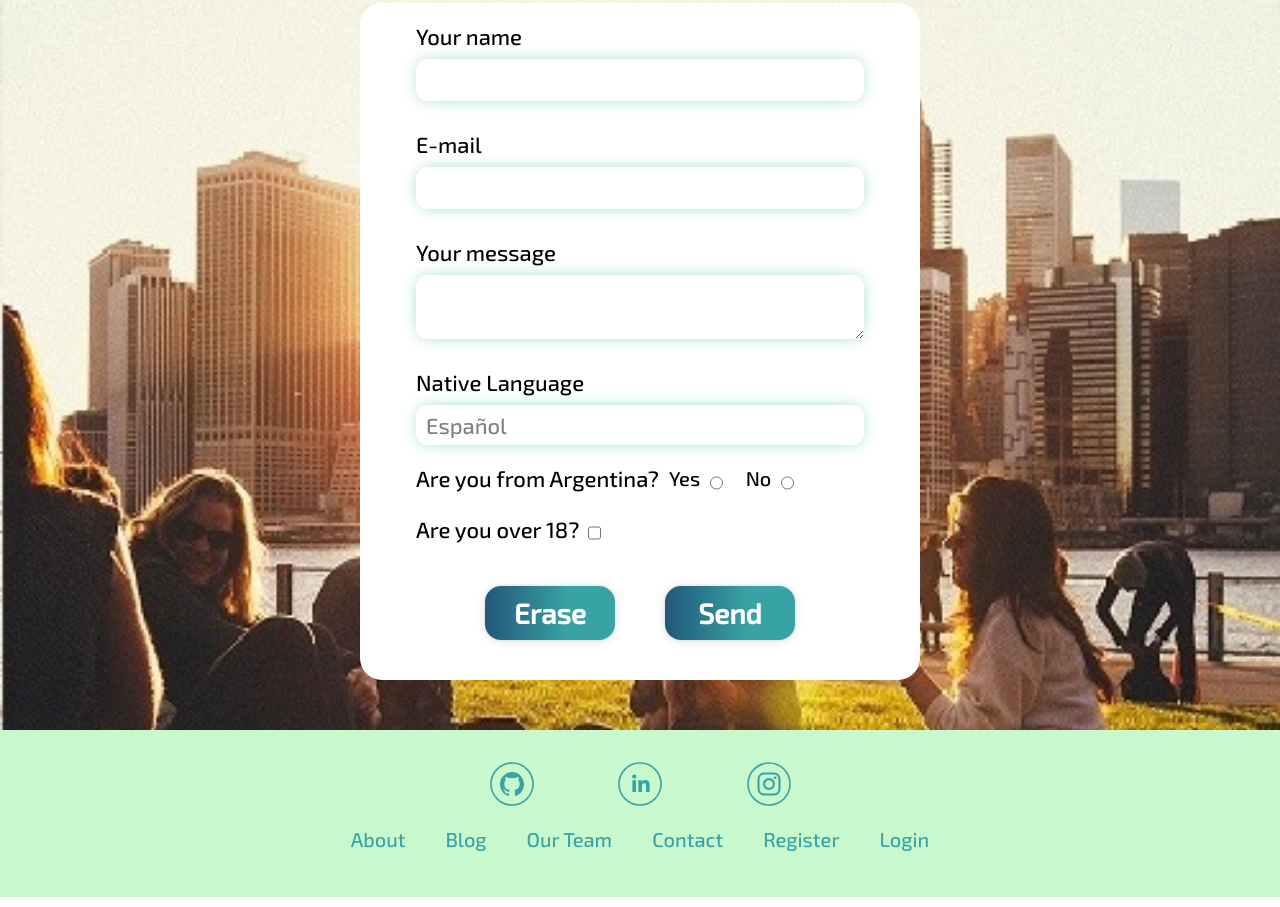
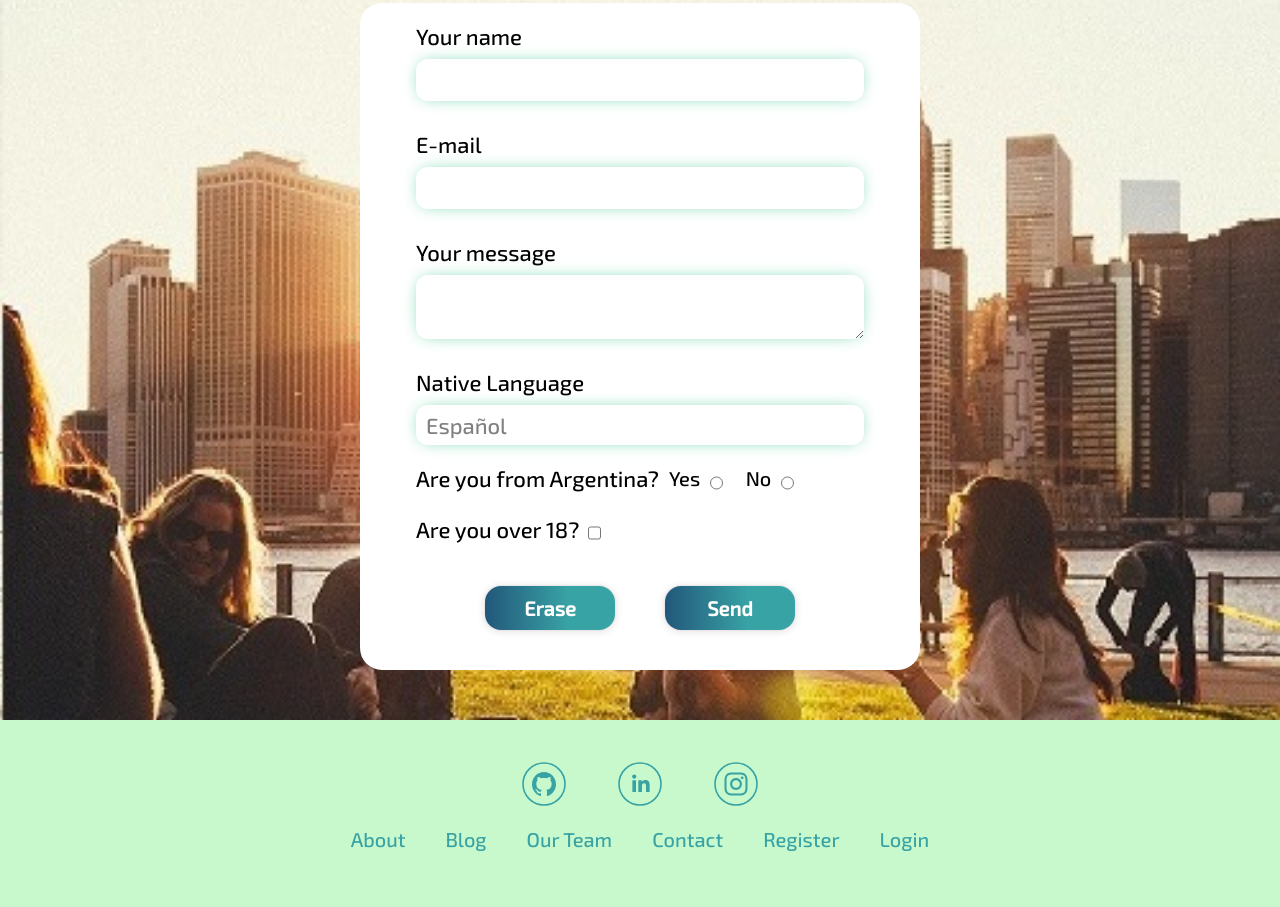
Before and after one commit to noeliaava/mae_nucba, a plain HTML site: page index.html in a window 1280 px wide. Shown: the part 3600-4507 px from the top of the page. Drawn offline with Linux system fonts and the light colour scheme.

Commit message:
Login form

```diff
--- a/css/style.css
+++ b/css/style.css
@@ -961,7 +961,7 @@ input[type="checkbox"] {
     .blog__header {
         padding-top: 20px;
     }
-    .blog__header h3, button{
+    .blog__header h3, button {
         font-size: 24px;
     }
     .blog__header h3, .blog__header h5 {
@@ -1089,12 +1089,18 @@ input[type="checkbox"] {
     .options label {
         padding: 0 10px;
     }
+    .button--reset, .button--submit {
+        font-size: 20px;
+    }
+    button {
+        font-size: 20px;
+    }
     .wrapper {
-        padding: 30px;
+        padding: 40px;
         flex-direction: column;
     }
     .wrapper__links {
-        width: 25%;
+        width: 20%;
     }
     .sections {
         flex-direction: row;
@@ -1173,6 +1179,6 @@ input[type="checkbox"] {
         width: 130px;
     }
     button {
-        font-size: 28px;
+        font-size: 22px;
     }
 }
```
Lines whose indentation alone changed are shown as unchanged.
